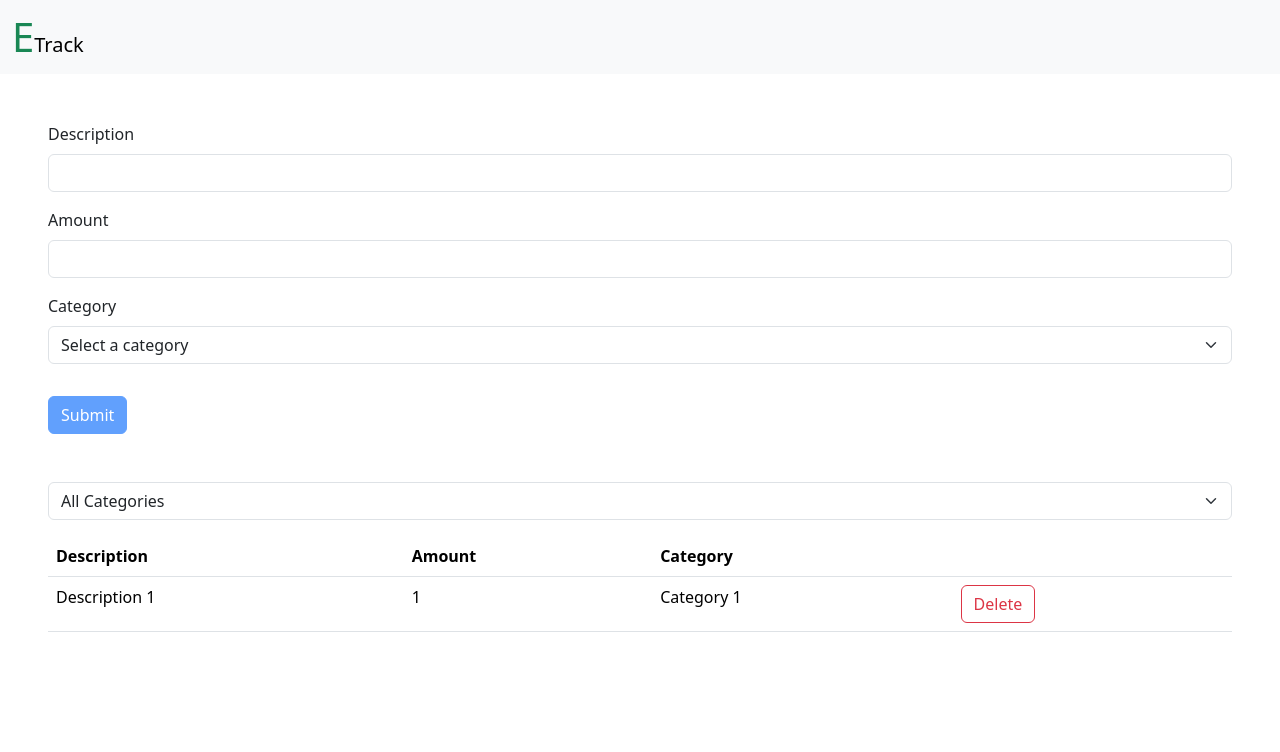
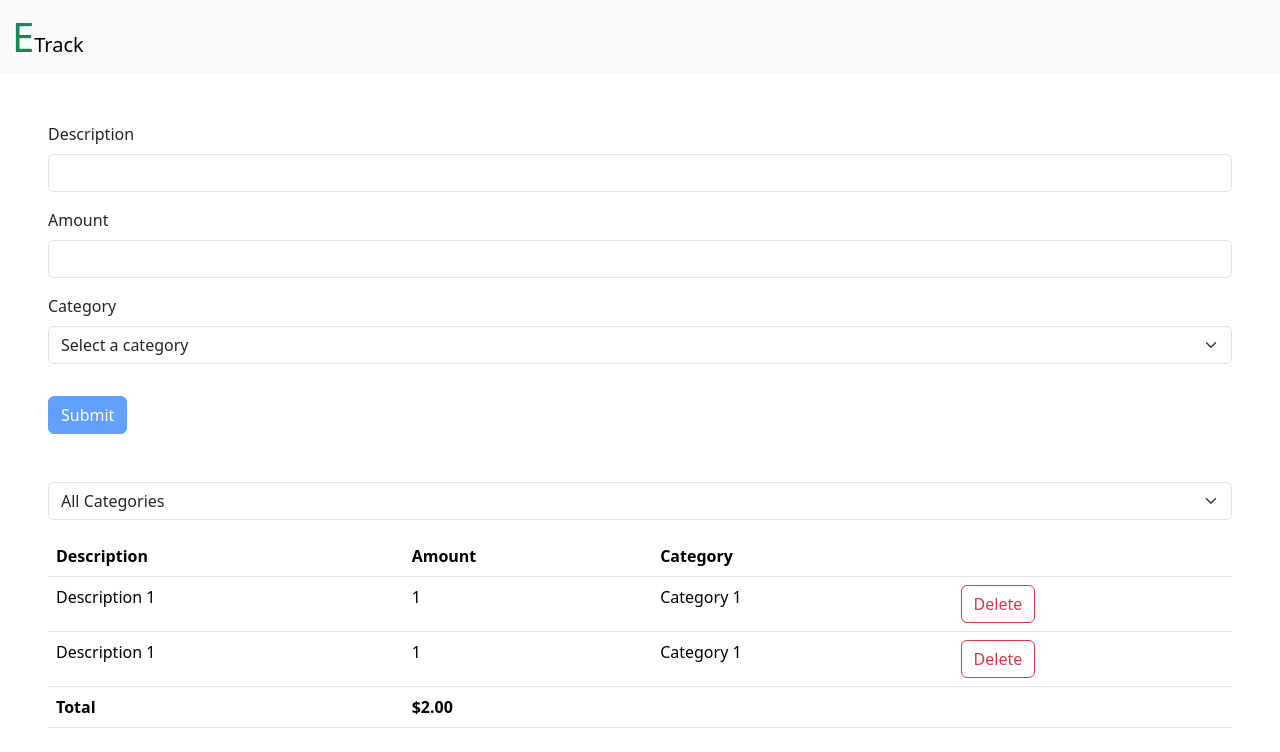
Before and after one commit to ATmilkyway/react_expense_tracker, a React (Vite) app: page / in a window 1280 px wide. Shown: the top 752 px of the page. Built offline with nearby package versions, Linux system fonts and the light colour scheme.

Commit message:
add a total sum functionality

```diff
--- a/src/App.tsx
+++ b/src/App.tsx
@@ -6,6 +6,11 @@ import ListExpense from "./component/ListExpense";
 
 const App = () => {
   const [expenses, setExpenses] = useState<FormData[]>([
+    {
+      description: "Description 1",
+      amount: 1,
+      category: "Category 1",
+    },
     {
       description: "Description 1",
       amount: 1,
--- a/src/component/ListExpense.tsx
+++ b/src/component/ListExpense.tsx
@@ -6,6 +6,8 @@ interface Props {
 }
 
 const ListExpense = ({ handleExpense, expenses }: Props) => {
+  const total = expenses.reduce((acc, expense) => acc + expense.amount, 0);
+
   return (
     <>
       <table className="table">
@@ -36,6 +38,17 @@ const ListExpense = ({ handleExpense, expenses }: Props) => {
               </td>
             </tr>
           ))}
+          {expenses.length && (
+            <tr>
+              <td scope="row">
+                <strong>Total</strong>
+              </td>
+              <td scope="row">
+                <strong>${total.toFixed(2)}</strong>
+              </td>
+              <td colSpan={2}></td>
+            </tr>
+          )}
         </tbody>
       </table>
     </>
```
